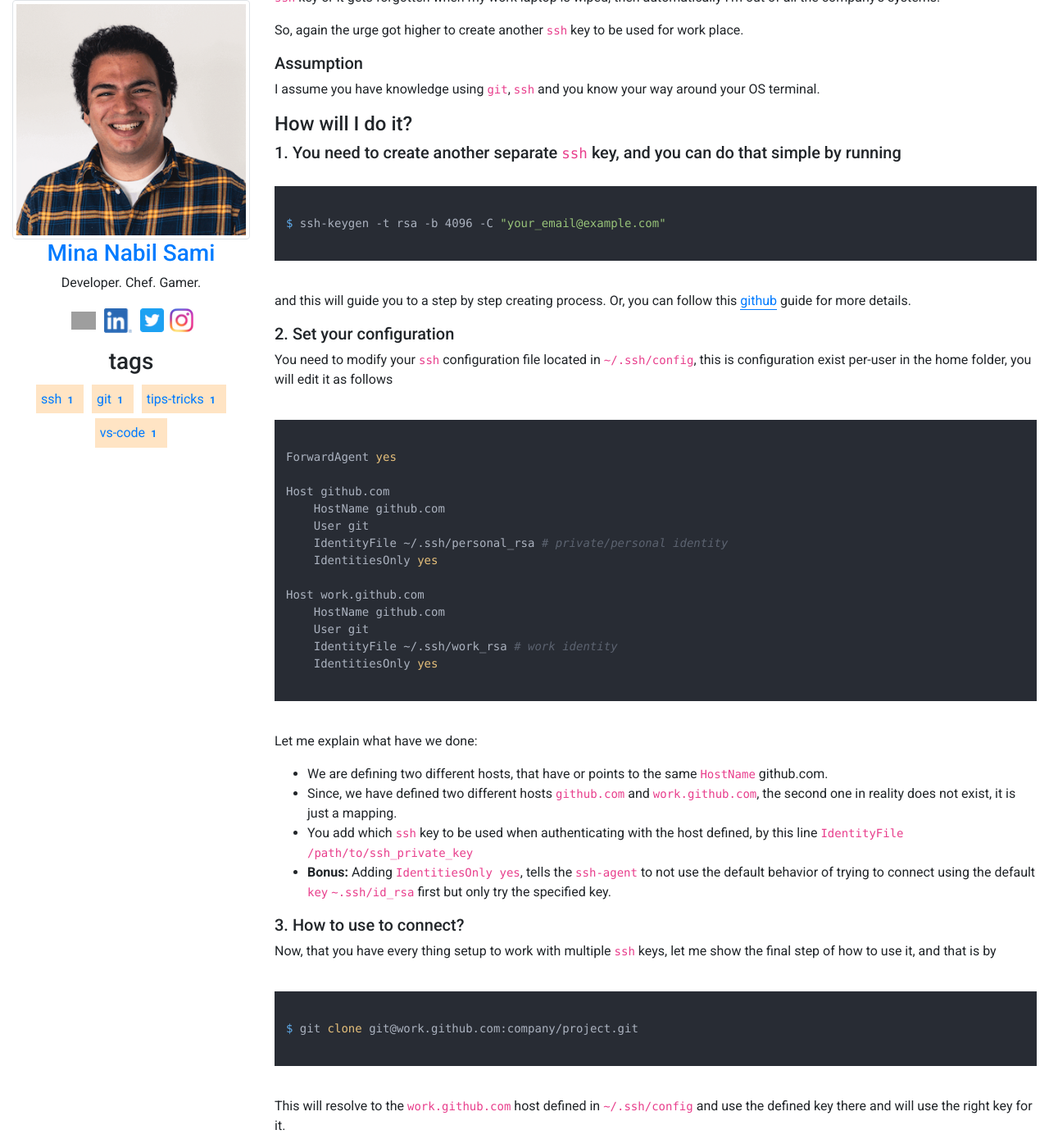
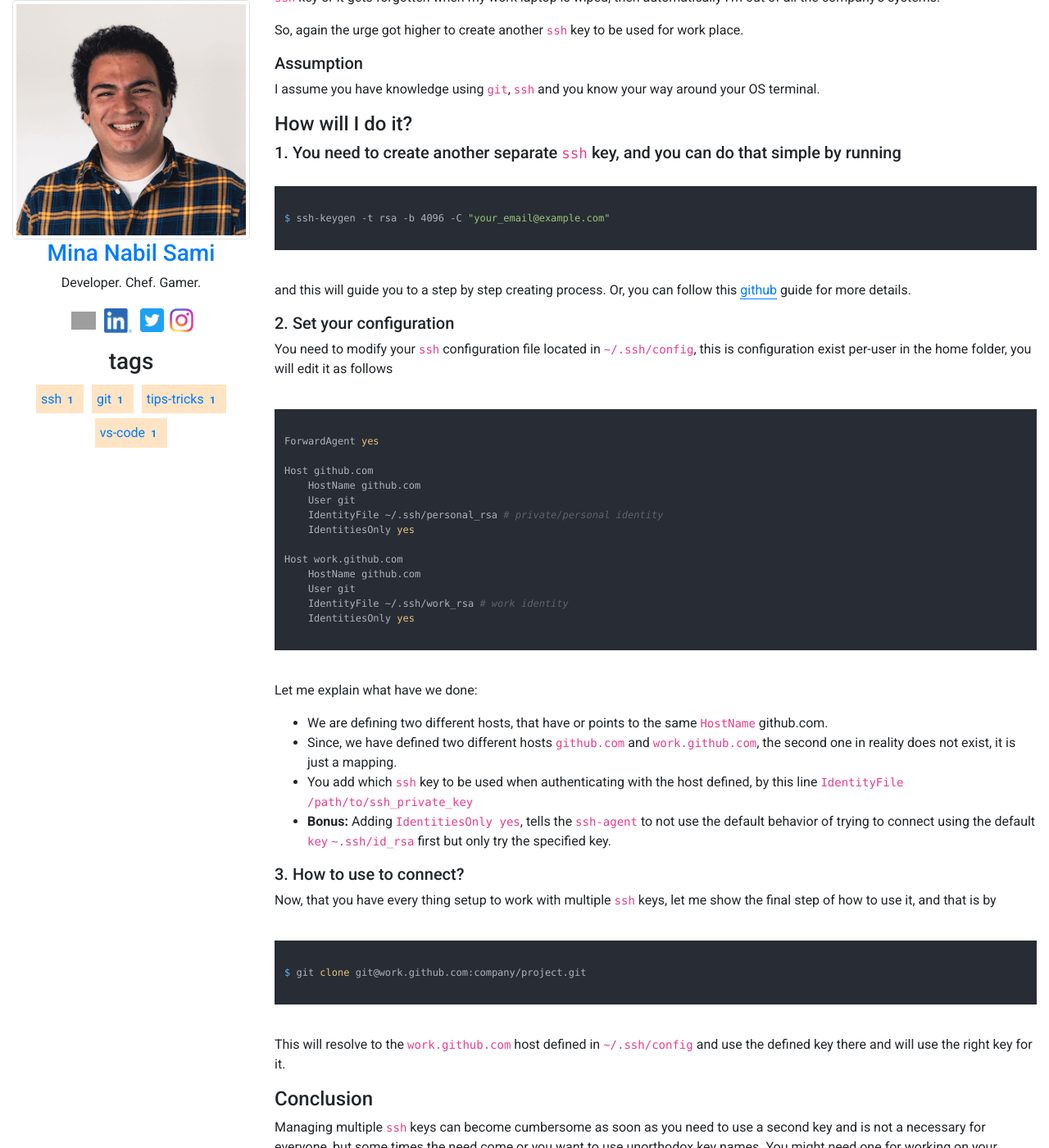
Before and after one commit to mnsami/minasami.com, a Jekyll site: the page built from _posts/2020-06-06-managing-with-multiple-ssh.markdown, in a window 1280 px wide and 1400 px high, scrolled down 497 px. Shown: the whole window at 82% size. Built offline with Jekyll 4.4.1, drawn with Linux system fonts in a browser that asks for light colours; nearby versions of some CDN libraries; comment, search, counter and statistics services are not loaded; grey boxes are pictures that could not be loaded.

Commit message:
make code block tiny smaller

```diff
--- a/assets/css/styles.css
+++ b/assets/css/styles.css
@@ -103,3 +103,7 @@
 #disqus_thread {
     margin-top: 5%;
 }
+
+pre code {
+    font-size: 12px;
+}
```
